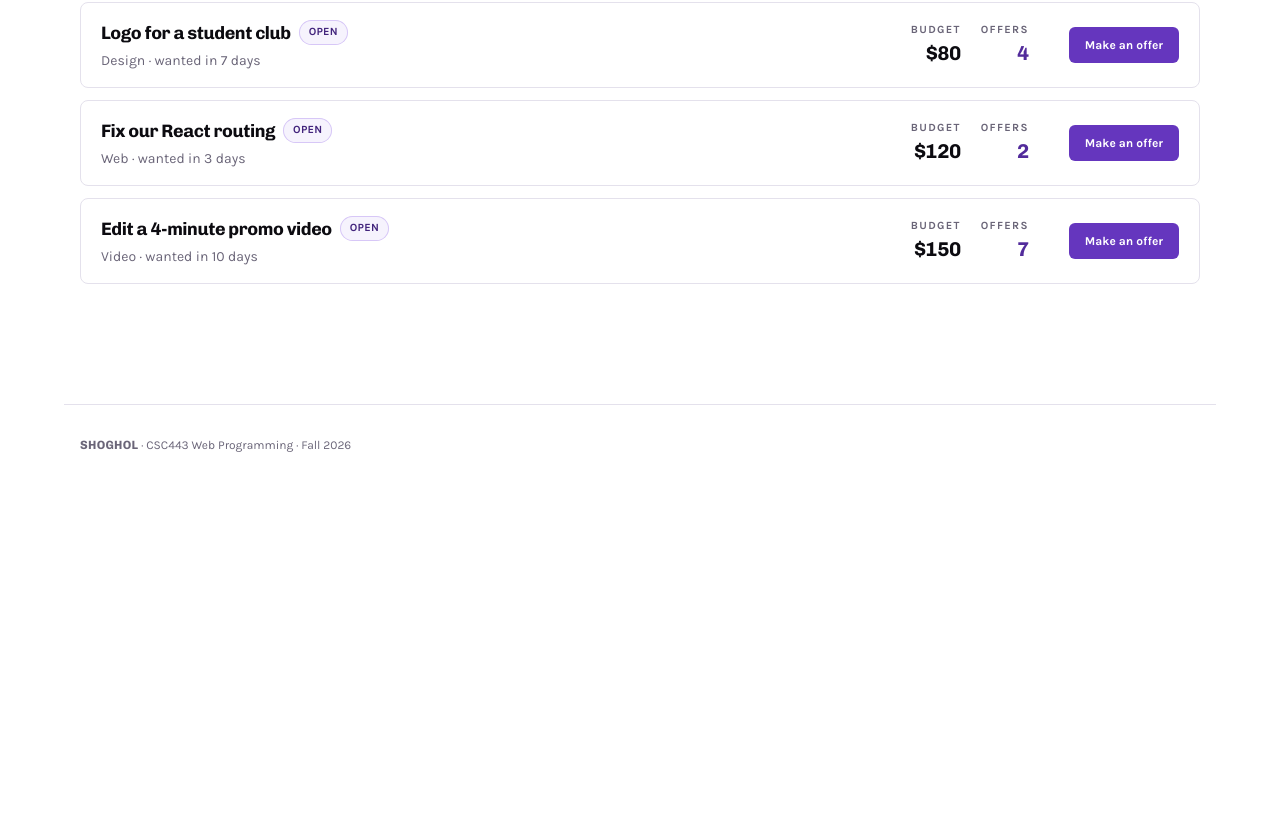
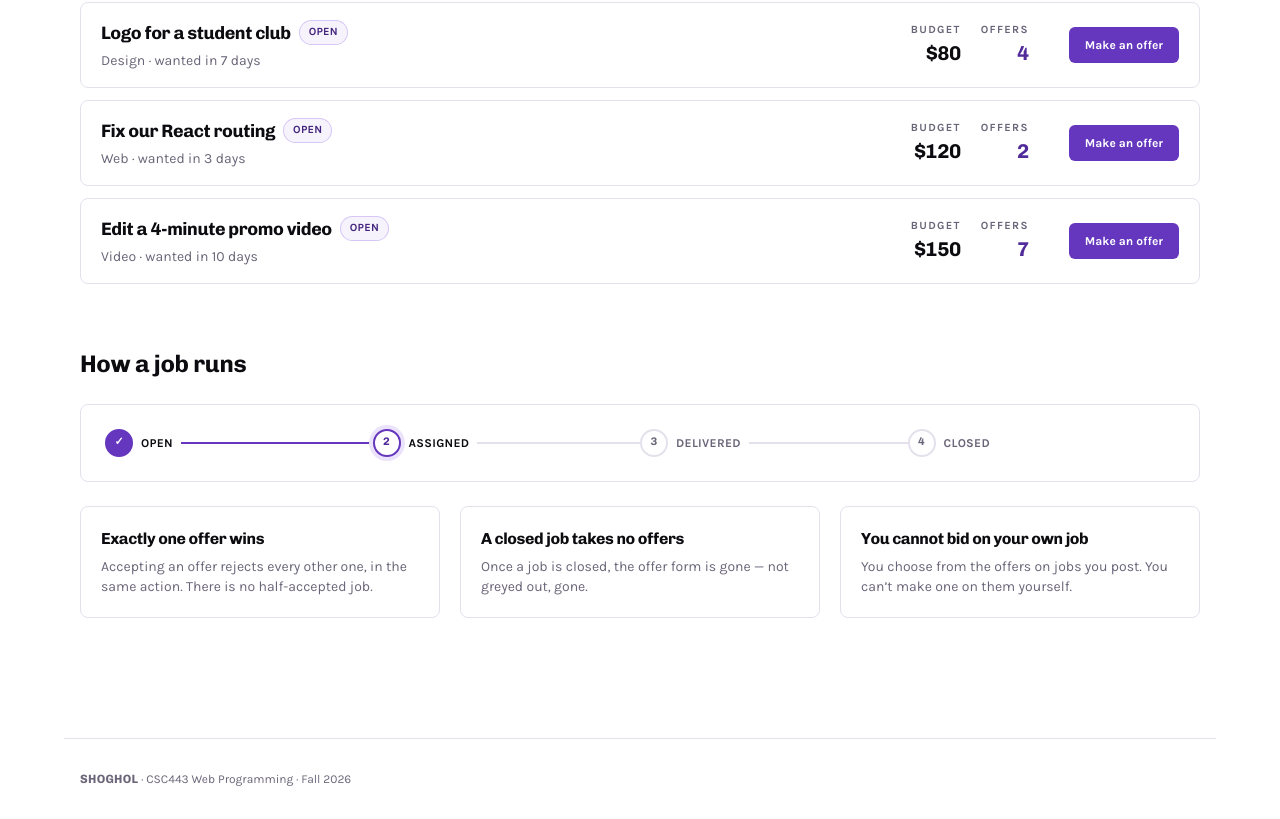
Before and after one commit to Lau-software-dev/shoghol, a React (Vite) app in the folder frontend/: page / in a window 1280 px wide. Shown: the part 680-1499 px from the top of the page. Before the commit the page ends 1165 px from the top, so only its background shows below. Built offline with nearby package versions, Linux system fonts and the light colour scheme.

Commit message:
Home: How a job runs, rule cards, and a test

```diff
--- a/frontend/src/App.jsx
+++ b/frontend/src/App.jsx
@@ -7,7 +7,7 @@ import RegisterPage from './pages/auth/RegisterPage'
 import SignInPage from './pages/auth/SignInPage'
 import BrowsePage from './pages/browse/BrowsePage'
 import GigPage from './pages/gig/GigPage'
-import Home from './pages/Home'
+import HomePage from './pages/home/HomePage'
 import Placeholder from './pages/Placeholder'
 import StatusTrackPreview from './pages/StatusTrackPreview'
 
@@ -21,7 +21,7 @@ export default function App() {
         <GigsProvider delay={simulate === 'slow' ? 2000 : 400} failFirst={simulate === 'error'}>
         <Routes>
           <Route element={<Layout />}>
-            <Route index element={<Home />} />
+            <Route index element={<HomePage />} />
             <Route path="browse" element={<BrowsePage />} />
             {/* Open to everyone: the page itself shows the signed-out variant. */}
             <Route path="gigs/:gigId" element={<GigPage />} />
--- a/frontend/src/pages/Home.jsx
+++ b/frontend/src/pages/home/HomePage.jsx
@@ -1,14 +1,31 @@
 import { Link } from 'react-router-dom'
-import { buttonClass } from '../components/buttonStyles'
-import { useGigs } from '../gigs/GigsContext'
-import { GIG_STATUS } from '../domain/gigStatus'
-import { useAuth } from '../auth/AuthContext'
-import GigRow, { GigRowSkeleton } from '../components/GigRow'
-import ErrorState from '../components/ErrorState'
-import EmptyState from '../components/EmptyState'
+import { buttonClass } from '../../components/buttonStyles'
+import { useGigs } from '../../gigs/GigsContext'
+import { GIG_STATUS } from '../../domain/gigStatus'
+import { useAuth } from '../../auth/AuthContext'
+import GigRow, { GigRowSkeleton } from '../../components/GigRow'
+import ErrorState from '../../components/ErrorState'
+import EmptyState from '../../components/EmptyState'
+import StatusTrack from '../../components/StatusTrack'
+import RuleCard from './RuleCard'
+
+const RULES = [
+  {
+    title: 'Exactly one offer wins',
+    text: 'Accepting an offer rejects every other one, in the same action. There is no half-accepted job.',
+  },
+  {
+    title: 'A closed job takes no offers',
+    text: 'Once a job is closed, the offer form is gone — not greyed out, gone.',
+  },
+  {
+    title: 'You cannot bid on your own job',
+    text: 'You choose from the offers on jobs you post. You can’t make one on them yourself.',
+  },
+]
 
 
-export default function Home() {
+export default function HomePage() {
   const { gigs, status, retry } = useGigs()
   const openGigs = gigs.filter((gig) => gig.status === GIG_STATUS.OPEN).slice(0, 3)
   const { user } = useAuth()
@@ -70,6 +87,18 @@ export default function Home() {
           </div>
         )}
       </section>
+      <section className="mt-16">
+        <h2 className="font-display text-2xl font-bold tracking-[-0.015em] text-ink">How a job runs</h2>
+        <StatusTrack
+          gig={{ status: GIG_STATUS.ASSIGNED }}
+          className="mt-6 rounded-card border border-line bg-paper p-6"
+        />
+        <div className="mt-6 grid gap-5 sm:grid-cols-3">
+          {RULES.map((rule) => (
+            <RuleCard key={rule.title} title={rule.title} text={rule.text} />
+          ))}
+        </div>
+      </section>
     </>
   )
 }
--- /dev/null
+++ b/frontend/src/pages/home/RuleCard.jsx
@@ -0,0 +1,9 @@
+
+export default function RuleCard({ title, text }) {
+  return (
+    <div className="rounded-card border border-line bg-paper p-5">
+      <h3 className="font-display text-base font-bold tracking-tight text-ink">{title}</h3>
+      <p className="mt-1.5 text-sm text-muted">{text}</p>
+    </div>
+  )
+}
```
Also changed, not shown: 1 other file (tests, documents, lock files or other folders).
